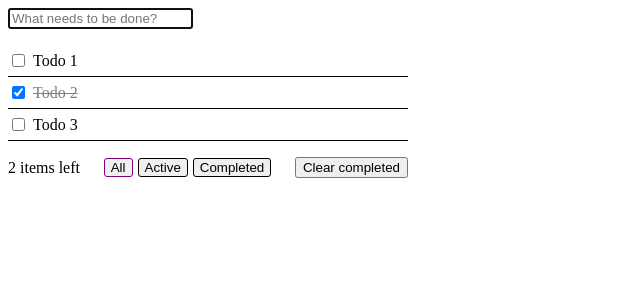
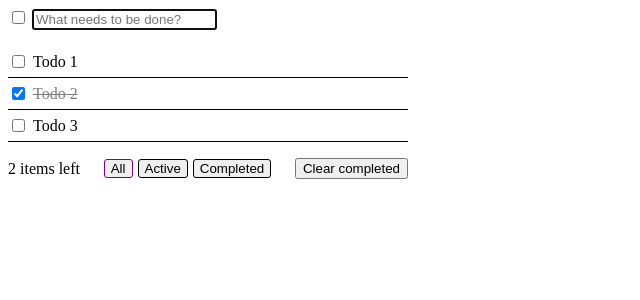
Before and after one commit to vladhaidukkk/svelte-todo-mvc, a Svelte app: page / in a window 1280 px wide. Shown: the top 300 px of the page, without its empty margins (0-640 px from the left). Built offline with nearby package versions, Linux system fonts and the light colour scheme.

Commit message:
feat: implement toggle completed

```diff
--- a/src/App.svelte
+++ b/src/App.svelte
@@ -63,6 +63,13 @@
     todos = todos.filter((todo) => todo.id !== id);
   }
 
+  function toggleCompleted(event: MouseEvent) {
+    const target = event.target as HTMLInputElement;
+    const checked = target.checked;
+
+    todos = todos.map((todo) => ({ ...todo, completed: checked }));
+  }
+
   function clearCompleted() {
     todos = todos.filter((todo) => !todo.completed);
   }
@@ -74,6 +81,11 @@
 
 <main class="wrapper">
   <form on:submit|preventDefault={handleSubmit}>
+    <input
+      type="checkbox"
+      checked={uncompletedTodos === 0}
+      on:click={toggleCompleted}
+    />
     <!-- svelte-ignore a11y-autofocus -->
     <input
       type="text"
```
